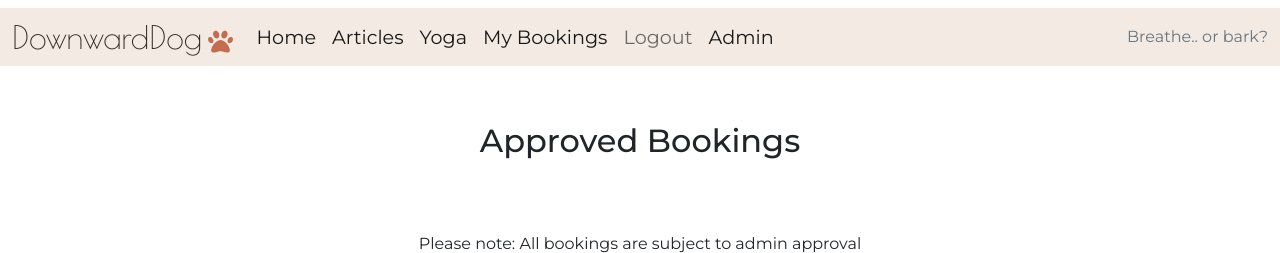
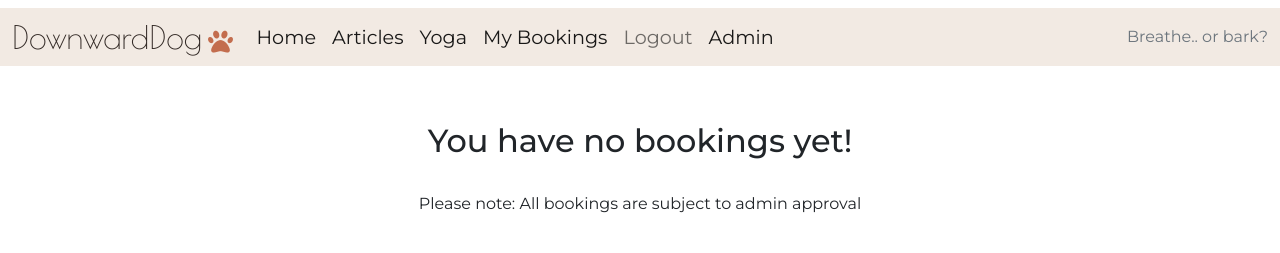
Before and after one commit to Lilla-Kavecsanszki/downwarddog, a Django app: page /my-bookings/ in a window 1280 px wide. Shown: the top 253 px of the page. Run offline with Django 3.2, Linux system fonts and the light colour scheme; the visitor is signed in with stand-in values (Sample User, id 1); data that the repository does not hold is empty; parts of the project's set-up code (start-up, migrations or seed data) failed here and were passed over; some libraries are stand-ins or nearby versions.

Commit message:
Add if statement to MyBookings class to render the message when there is no approved bookings too

```diff
--- a/downwarddog/views.py
+++ b/downwarddog/views.py
@@ -44,19 +44,6 @@ class YogaDetail(View):
         })
 
 
-# class BookNow(View):
-#     def get(self, request, timetable_id, *args, **kwargs):
-#         # Check if the user is authenticated
-#         if request.user.is_authenticated:
-#             bookings = Booking.objects.filter(user=request.user)
-#             timetable = get_object_or_404(Timetable, id=timetable_id)
-#             return render(request, 'my_bookings.html', {
-#                 'already_booked': False,
-#                 'timetable': timetable
-#             })
-#         else:
-#             return redirect('account_login')
-
 class BookNow(View):
     def get(self, request, timetable_id):
         timetable = get_object_or_404(Timetable, id=timetable_id)
@@ -66,17 +53,15 @@ class BookNow(View):
                 # Create a new booking/enquiry
                 booking = Booking.objects.create(
                     user=request.user, classes=timetable, approved=False)
-                pending = True
                 # Redirect to the 'my_bookings' page, otherwise to the login page
                 return render(request, 'my_bookings.html', {
-                    'pending': pending
+                    'pending': True
                 })
             else:
                 return redirect('account_login')
         except IntegrityError:
-            already_booked = True
             return render(request, 'my_bookings.html', {
-                'already_booked': already_booked
+                'already_booked': True,
             })
 
 
@@ -85,10 +70,15 @@ class MyBookings(View):
         """ My Bookings page """
         approved_bookings = Booking.objects.filter(
             user=request.user, approved=True)
-        return render(request, 'my_bookings.html', {
-            'approved_bookings': approved_bookings,
-            'approved': True,
-        })
+        if approved_bookings:
+            return render(request, 'my_bookings.html', {
+                'approved_bookings': approved_bookings,
+                'approved': True,
+            })
+        else:
+            return render(request, 'my_bookings.html', {
+                'approved': False,
+            })
 
 
 class PostDetail(View):
--- a/templates/my_bookings.html
+++ b/templates/my_bookings.html
@@ -5,10 +5,10 @@
 
 <div class=" container text-center">
     {% if already_booked %}
-    <h2 class=" text-center mt-5">You already booked this yoga class!</h2>
+    <h2 class=" text-center mt-5">You already booked this yoga class</h2>
     <p class="text-center">Please wait for approval</p>
     {% elif pending %}
-    <h2 class="text-center mt-5">Your Booking Enquiry is pending approval</h2>
+    <h2 class="text-center mt-5">Your Booking Enquiry pending approval</h2>
     {% elif approved %}
     <div class="container text-center">
         <h2 class="text-center mt-5">Approved Bookings</h2>
```
